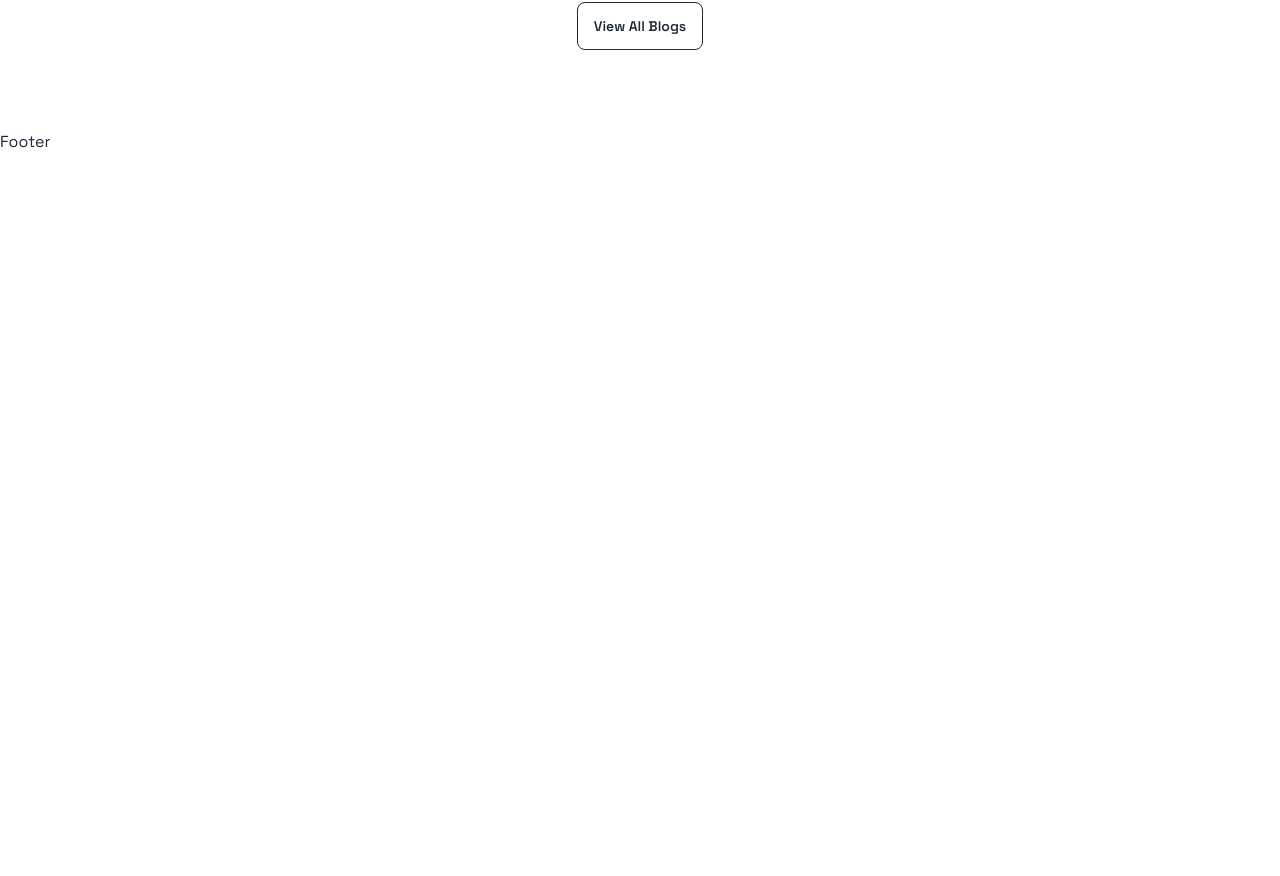
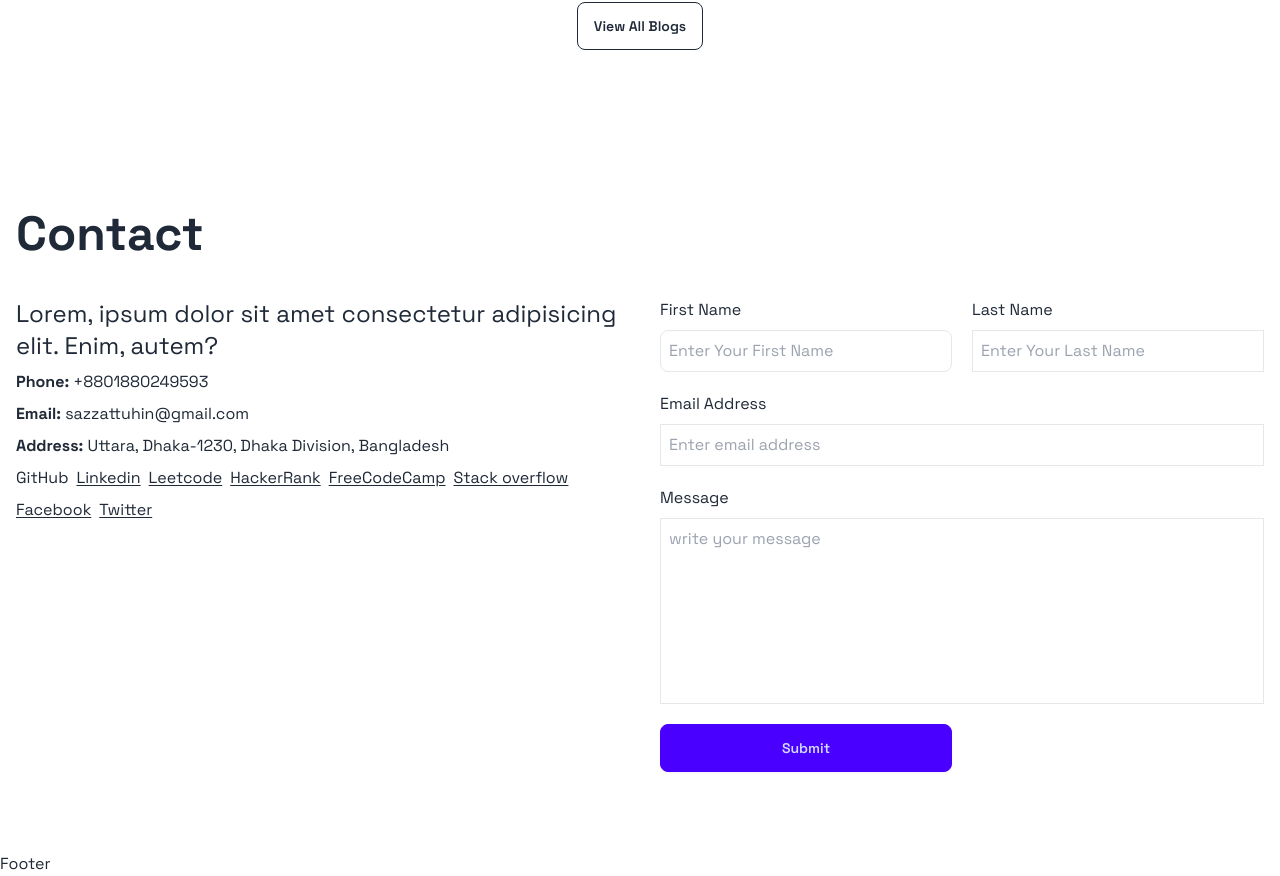
Before and after one commit to SazzatTuhin/portfolio, a Next.js app: page / in a window 1280 px wide. Shown: the part 5474-6350 px from the top of the page. Before the commit the page ends 5628 px from the top, so only its background shows below. Built offline with nearby package versions, Linux system fonts and the light colour scheme.

Commit message:
contact section

```diff
--- a/app/page.tsx
+++ b/app/page.tsx
@@ -1,5 +1,6 @@
 import About from "@/components/About";
 import Blogs from "@/components/Blogs";
+import Contact from "@/components/Contact";
 import Hero from "@/components/Hero";
 import Projects from "@/components/Projects";
 import Skills from "@/components/Skills";
@@ -12,6 +13,7 @@ const HomePage = () => {
       <Projects />
       <Skills />
       <Blogs />
+      <Contact />
     </div>
   );
 };
--- /dev/null
+++ b/components/Contact.tsx
@@ -0,0 +1,91 @@
+import Link from "next/link";
+import Sectiontitle from "./SectionTitle";
+import ContactForm from "./ContactForm";
+
+const Contact = () => {
+  return (
+    <div id="contact" className="wrapper">
+      <Sectiontitle title="Contact" />
+      <div className="grid grid-cols-1 md:grid-cols-2 gap-10">
+        {/* {left} */}
+        <div className="flex flex-col gap-2">
+          <p className="text-xl md:text-2xl ">
+            Lorem, ipsum dolor sit amet consectetur adipisicing elit. Enim,
+            autem?
+          </p>
+          <p>
+            <b>Phone:</b> <Link href="tel:+8801880249593">+8801880249593</Link>{" "}
+          </p>
+          <p>
+            <b>Email:</b>{" "}
+            <Link href="mailto:sazzattuhin@gmail.com">
+              sazzattuhin@gmail.com
+            </Link>{" "}
+          </p>
+          <p>
+            <b>Address:</b> Uttara, Dhaka-1230, Dhaka Division, Bangladesh
+          </p>
+          <div className="flex flex-wrap gap-2">
+            <Link href="/" target="_blank">
+              GitHub
+            </Link>
+            <Link
+              href="/"
+              target="_blank"
+              className="underline underline-offset-2 hover:no-underline"
+            >
+              Linkedin
+            </Link>
+            <Link
+              href="/"
+              target="_blank"
+              className="underline underline-offset-2 hover:no-underline"
+            >
+              Leetcode
+            </Link>
+            <Link
+              href="/"
+              target="_blank"
+              className="underline underline-offset-2 hover:no-underline"
+            >
+              HackerRank
+            </Link>
+            <Link
+              href="/"
+              target="_blank"
+              className="underline underline-offset-2 hover:no-underline"
+            >
+              FreeCodeCamp
+            </Link>
+            <Link
+              href="/"
+              target="_blank"
+              className="underline underline-offset-2 hover:no-underline"
+            >
+              Stack overflow
+            </Link>
+            <Link
+              href="/"
+              target="_blank"
+              className="underline underline-offset-2 hover:no-underline"
+            >
+              Facebook
+            </Link>
+            <Link
+              href="/"
+              target="_blank"
+              className="underline underline-offset-2 hover:no-underline"
+            >
+              Twitter
+            </Link>
+          </div>
+        </div>
+
+        {/* {right} */}
+        <ContactForm />
+      </div>
+    </div>
+  );
+};
+
+export default Contact;
--- /dev/null
+++ b/components/ContactForm.tsx
@@ -0,0 +1,149 @@
+"use client";
+
+import { useState } from "react";
+import { z } from "zod";
+
+type TFromData = {
+  firstName: string;
+  lastName: string;
+  email: string;
+  message: string;
+};
+
+const formDataSchema = z.object({
+  firstName: z.string().min(3).max(20),
+  lastName: z.string().min(3).max(20),
+  email: z.string().email(),
+  message: z.string().min(3).max(255),
+});
+
+type TFormData = z.infer<typeof formDataSchema>;
+
+const ContactForm = () => {
+  const [formData, setFormData] = useState<TFromData>({
+    firstName: "",
+    lastName: "",
+    email: "",
+    message: "",
+  });
+
+  const [errorData, setErrorData] = useState<any[]>([]);
+
+  const handleSubmit = (e: React.SyntheticEvent) => {
+    e.preventDefault();
+
+    try {
+      formDataSchema.parse(formData);
+
+      // To-DO
+
+      setFormData({
+        firstName: "",
+        lastName: "",
+        email: "",
+        message: "",
+      });
+
+      setErrorData([]);
+    } catch (error) {
+      if (error instanceof z.ZodError) {
+        setErrorData(error.issues);
+      }
+    }
+  };
+
+  const checkErrors = (path: string) => {
+    {
+      return errorData
+        .filter((err) => err.path[0] === path)
+        .map((err) => (
+          <p key={path} className="text-rose-500">
+            {err.message}
+          </p>
+        ));
+    }
+  };
+
+  return (
+    <form
+      onSubmit={handleSubmit}
+      className="grid grid-cols-1 md:grid-cols-2 gap-5"
+    >
+      {/* Form Control */}
+      <div className="flex flex-col gap-2">
+        <label htmlFor="firstName" className="cursor-pointer">
+          First Name
+        </label>
+        <input
+          value={formData.firstName}
+          onChange={(e) =>
+            setFormData({ ...formData, firstName: e.target.value })
+          }
+          type="text"
+          id="firstName"
+          name="firstName"
+          placeholder="Enter Your First Name"
+          className="border p-2 rounded-lg"
+        />
+        {checkErrors("firstName")}
+      </div>
+      {/* Form Control */}
+      <div className="flex flex-col gap-2">
+        <label htmlFor="firstName" className="cursor-pointer">
+          Last Name
+        </label>
+        <input
+          value={formData.lastName}
+          onChange={(e) =>
+            setFormData({ ...formData, lastName: e.target.value })
+          }
+          type="text"
+          id="lasttName"
+          name="lastName"
+          placeholder="Enter Your Last Name"
+          className="border p-2 rounded-border"
+        />
+        {checkErrors("lastName")}
+      </div>
+      {/* Form Control */}
+      <div className="flex flex-col gap-2 md:col-span-2">
+        <label htmlFor="email" className="cursor-pointer">
+          Email Address
+        </label>
+        <input
+          value={formData.email}
+          onChange={(e) => setFormData({ ...formData, email: e.target.value })}
+          type="text"
+          id="email"
+          name="email"
+          placeholder="Enter email address"
+          className="border p-2 rounded-border"
+        />
+        {checkErrors("email")}
+      </div>
+      {/* Form Control */}
+      <div className="flex flex-col gap-2 md:col-span-2">
+        <label htmlFor="message" className="cursor-pointer">
+          Message
+        </label>
+        <textarea
+          value={formData.message}
+          onChange={(e) =>
+            setFormData({ ...formData, message: e.target.value })
+          }
+          rows={7}
+          id="message"
+          name="message"
+          placeholder="write your message"
+          className="border p-2 rounded-border resize-none"
+        />
+        {checkErrors("message")}
+      </div>
+      <button type="submit" className="btn btn-primary">
+        Submit
+      </button>
+    </form>
+  );
+};
+
+export default ContactForm;
--- a/package.json
+++ b/package.json
@@ -12,7 +12,8 @@
     "next": "14.2.7",
     "react": "^18",
     "react-dom": "^18",
-    "react-icons": "^5.3.0"
+    "react-icons": "^5.3.0",
+    "zod": "^3.23.8"
   },
   "devDependencies": {
     "@types/node": "^20",
```
Also changed, not shown: 1 other file (tests, documents, lock files or other folders).
